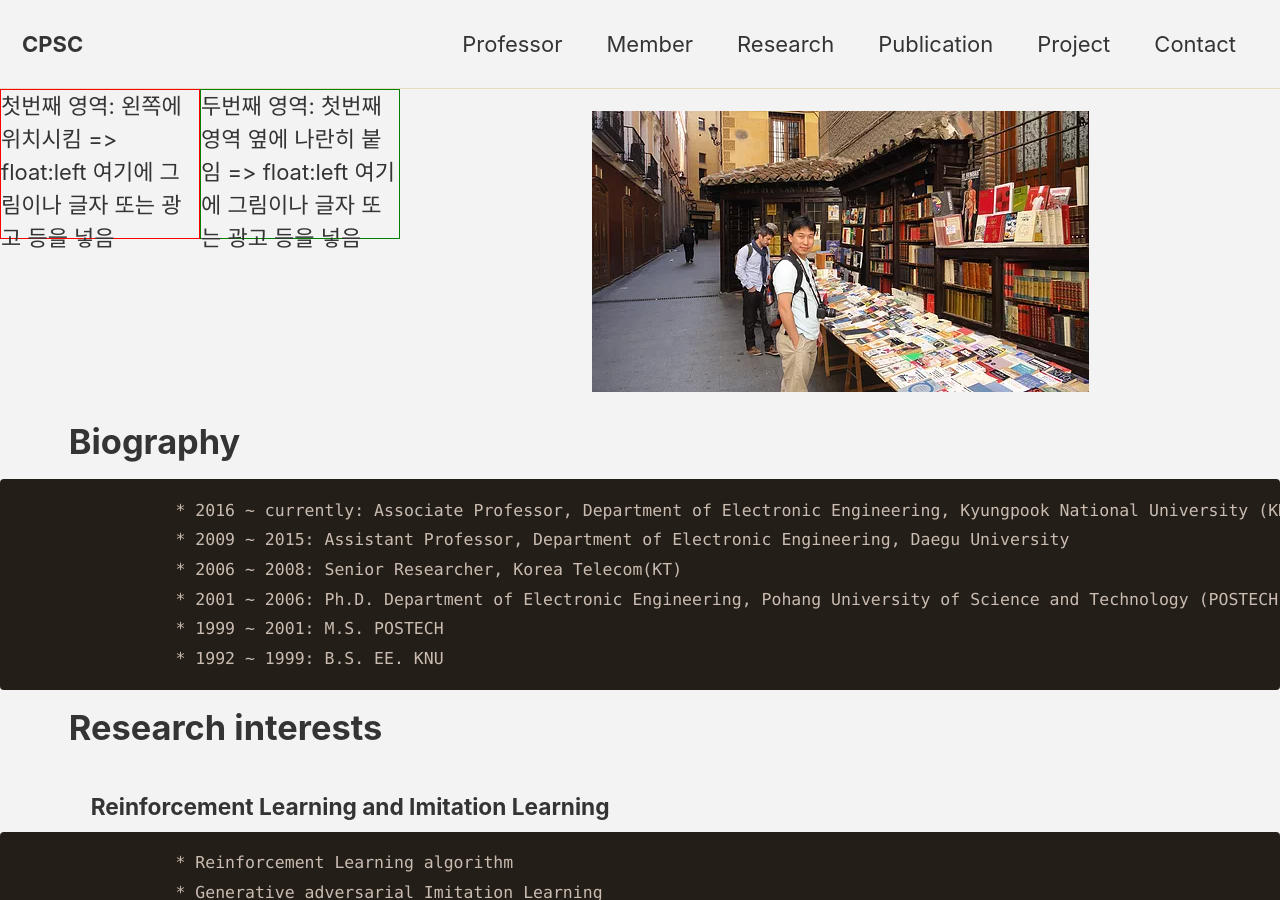
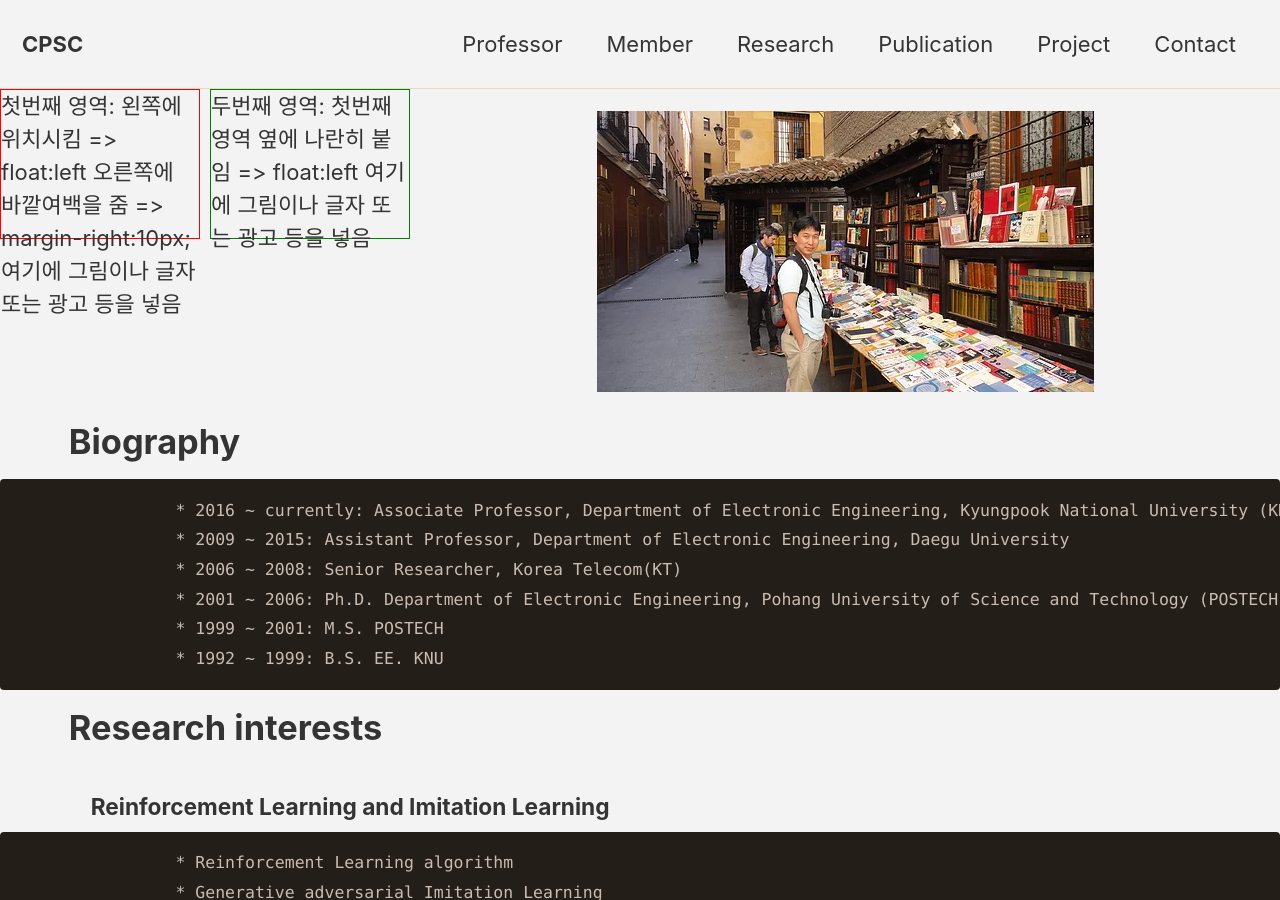
Before and after one commit to CPSC-LAB/CPSC-LAB.github.io, a Jekyll site: the page built from _pages/professor.md, in a window 1280 px wide and 900 px high. Built offline with Jekyll 4.4.1, drawn with Linux system fonts in a browser that asks for light colours; cached includes are drawn as plain includes; our own code applies the rules of GitHub Pages for plain Markdown files.

Commit message:
Update professor.md

```diff
--- a/_pages/professor.md
+++ b/_pages/professor.md
@@ -4,9 +4,10 @@ permalink: /professor_intro/
 classes: wide
 ---
 
-<div style="width:200px; height:150px; border:1px solid red; float:left;">
+<div style="width:200px; height:150px; border:1px solid red; float:left; margin-right:10px;">
 첫번째 영역:
 왼쪽에 위치시킴 =>  float:left
+오른쪽에 바깥여백을 줌 =>  margin-right:10px;
 여기에 그림이나 글자 또는 광고 등을 넣음
 </div>
 <div style="width:200px; height:150px; border:1px solid green; float:left;">
@@ -14,7 +15,6 @@ classes: wide
 첫번째 영역 옆에 나란히 붙임 => float:left
 여기에 그림이나 글자 또는 광고 등을 넣음
 </div>
-
 
 <p align="center"><img src="/assets/images/professor.jpg"></p>
 
```
